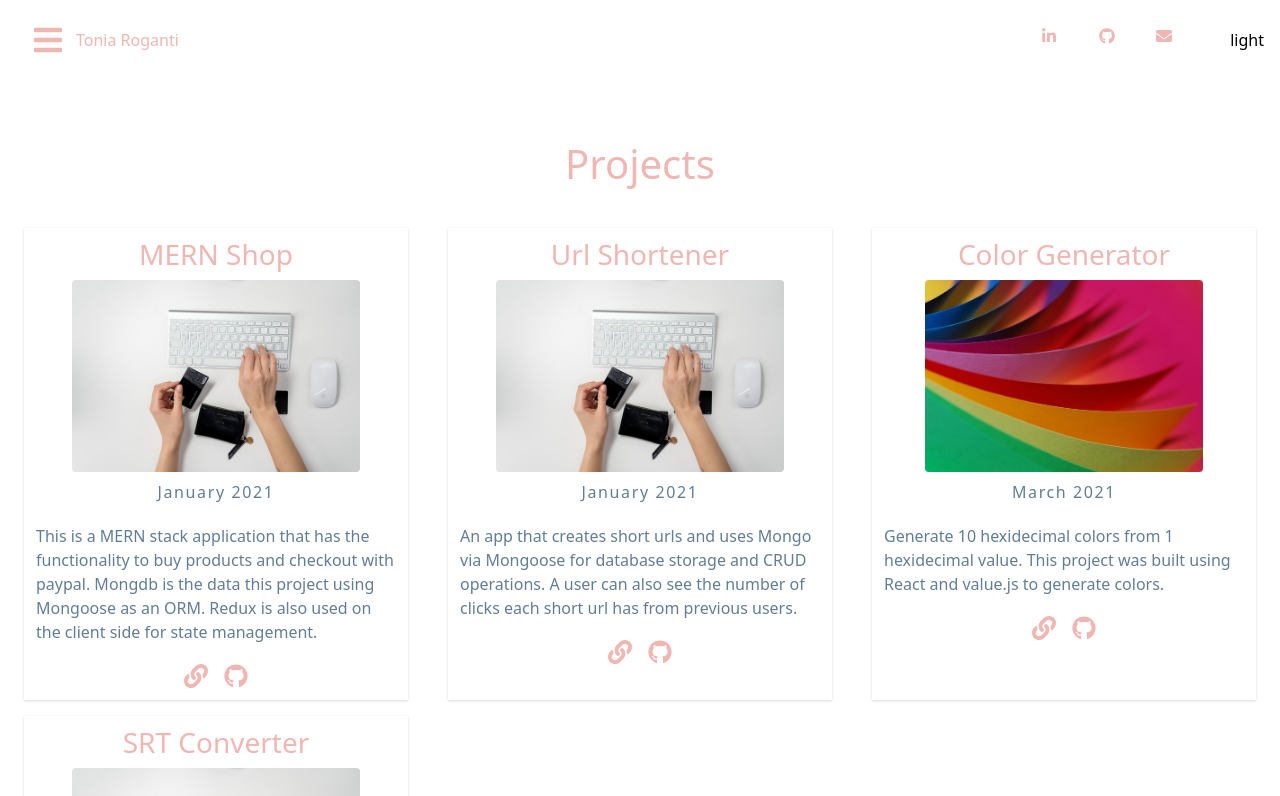
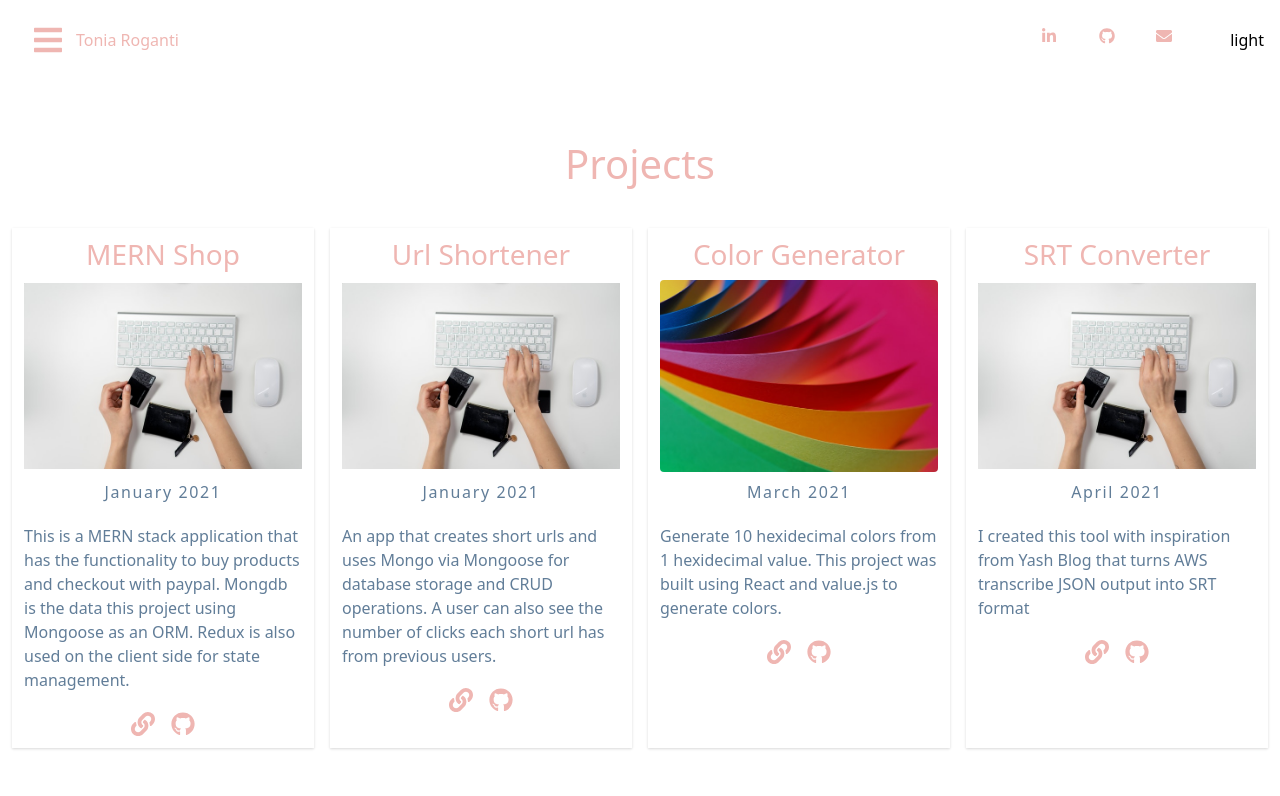
Before and after one commit to mstoniajohn/tonia, a React (Create React App) app: page /projects in a window 1280 px wide. Shown: the top 796 px of the page. Built offline with nearby package versions, Linux system fonts and the light colour scheme.

Commit message:
added new theme

```diff
--- a/src/components/Projects.js
+++ b/src/components/Projects.js
@@ -14,11 +14,11 @@ const Projects = () => {
 				<h2>Projects</h2>
 				<div className="underline"></div>
 			</div>
-			<motion.div className="grid gap-4 grid-cols-3 p-3">
+			<motion.div className="grid gap-4 grid-cols-4 p-3">
 				{projects.map((project) => {
 					const { title, image, code, live, id, dates, description } = project;
 					return (
-						<article key={id} className="job-info shadow p-3 max-w-sm  mx-auto">
+						<article key={id} className="job-info shadow p-3  mx-auto">
 							<h3 className="text-center">{title}</h3>
 							<img
 								className="object-contain h-48 rounded mb-2 mx-auto"
```
Also changed, not shown: 1 other file (tests, documents, lock files or other folders).
